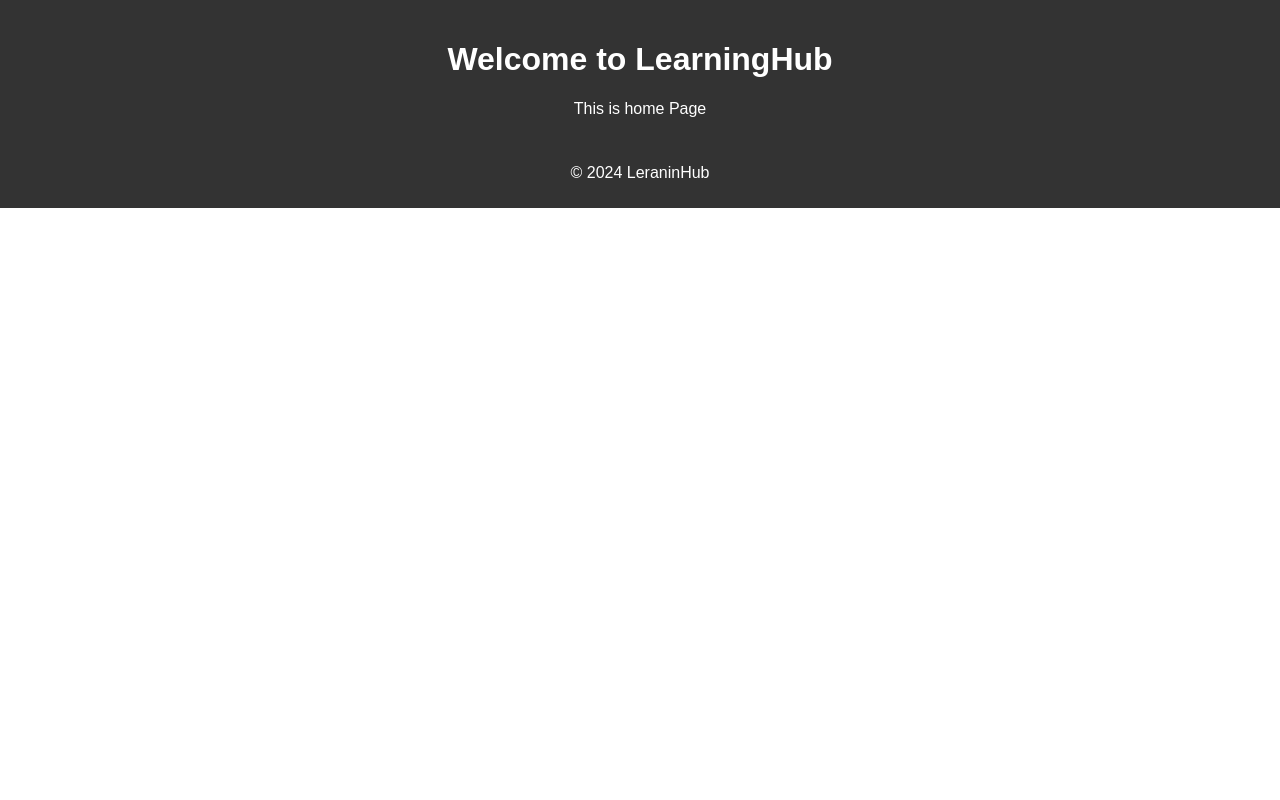
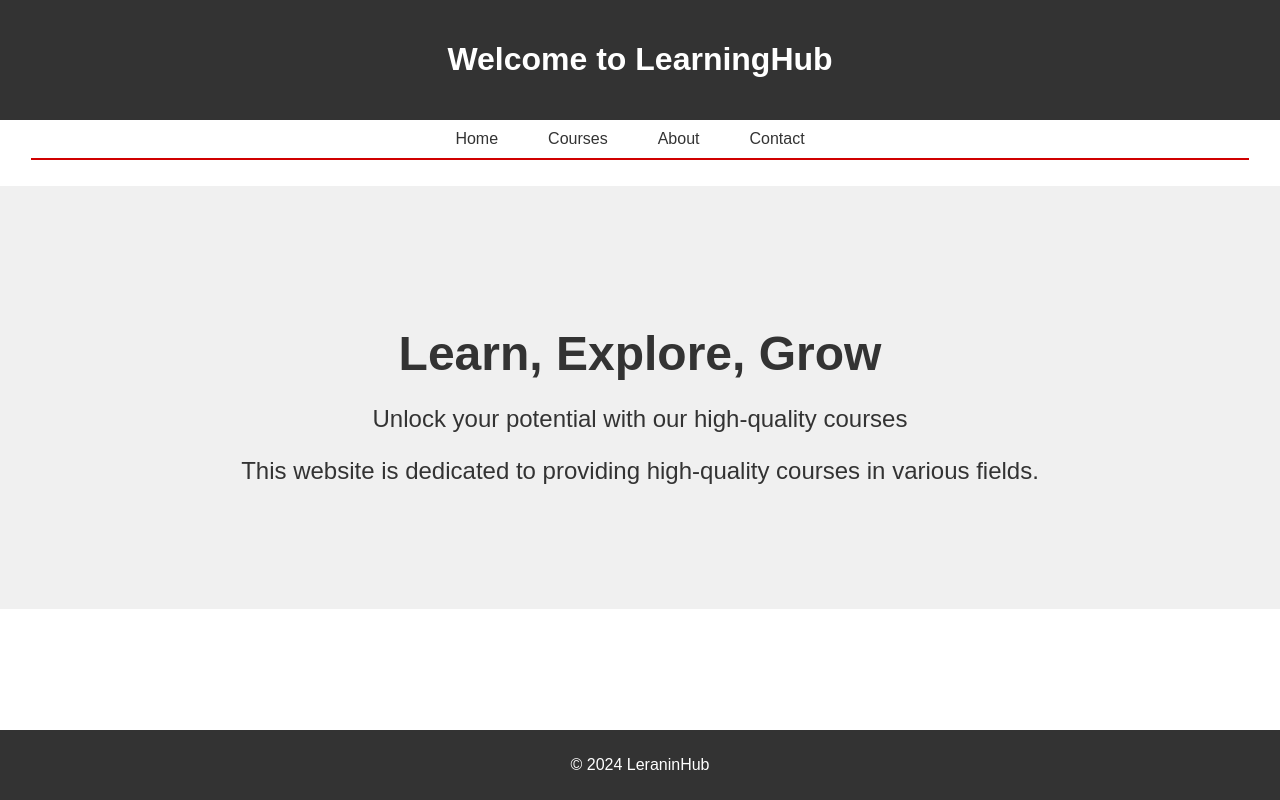
Before and after one commit to sajjad-jafri/tutorialWebsite, a Flask app: page / in a window 1280 px wide. Run offline with Flask 3, Linux system fonts and the light colour scheme.

Commit message:
Updated style

```diff
--- a/static/mystyle.css
+++ b/static/mystyle.css
@@ -135,14 +135,6 @@ nav ul li a:hover {
 	padding: 10px 20px;
 }
 
-.syllabi li {
-  background color: #f0f0f0;
-  border-radius: 5px;
-  padding: 10px 20px;
-  margin-bottom: 10px;
-  box-shadow: 0 2px 4px rgba(0,0,0,0.1);
-
-}
 
 .syllabi li:last-child {
   margin-bottom: 0;
--- a/templates/base.html
+++ b/templates/base.html
@@ -6,13 +6,29 @@
 
     <body>
         <header>
-            <h1>Welcome to LearningHub</h1>
+            {% block header %}
+            {% endblock %}
+        </header>
+        <main id = content>
+            <nav>
+                <ul>
+                      <li><a href = "index.html">Home</a></li>
+                      <li><a href="course.html">Courses</a></li>
+                      <li><a href="#about">About</a></li>
+                      <li><a href="#contact">Contact</a></li>
+                </ul>
+            </nav>
+
+            <hr color="dustyrose" style="width:95%;text-align:center;color:blue"><br>
             {% block content %}
             {% endblock %}
-        </header>
+
+
+        </main>
 
         <footer>
             <p>&copy; 2024 LeraninHub</p>
         </footer>
+
     </body>
 </html>
--- a/templates/index.html
+++ b/templates/index.html
@@ -1,5 +1,16 @@
 {% extends "base.html" %}
+
 {% block title %}Home{% endblock %}
+
+{% block header %}
+<h1>Welcome to LearningHub</h1>
+{% endblock %}
+
 {% block content %}
-This is home Page
+<div class="hero-text">
+    <h2>Learn, Explore, Grow</h2>
+    <p>Unlock your potential with our high-quality courses</p>
+    <p> This website is dedicated to providing high-quality courses in various fields.</p>
+ </div>
+
 {% endblock %}
```
